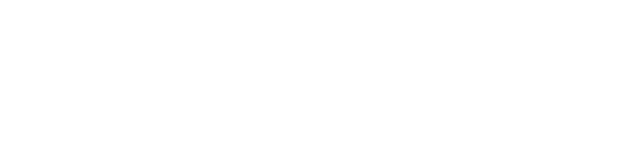
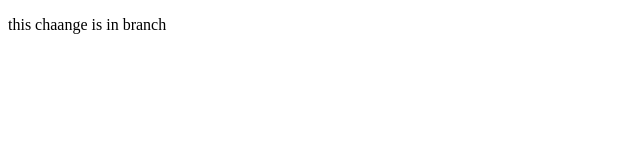
Before and after one commit to ShubhamMishra25/localRepo, a plain HTML site: page index.html in a window 1280 px wide. Shown: the whole page, without its empty margins (0-640 px from the left). Drawn offline with Linux system fonts and the light colour scheme.

Commit message:
Add new feature to feature1

```diff
--- a/index.html
+++ b/index.html
@@ -8,6 +8,6 @@
     </title>
 </head>
 <body>
-
+    <p>this chaange is in branch</p>
 </body>
 </html>
```
